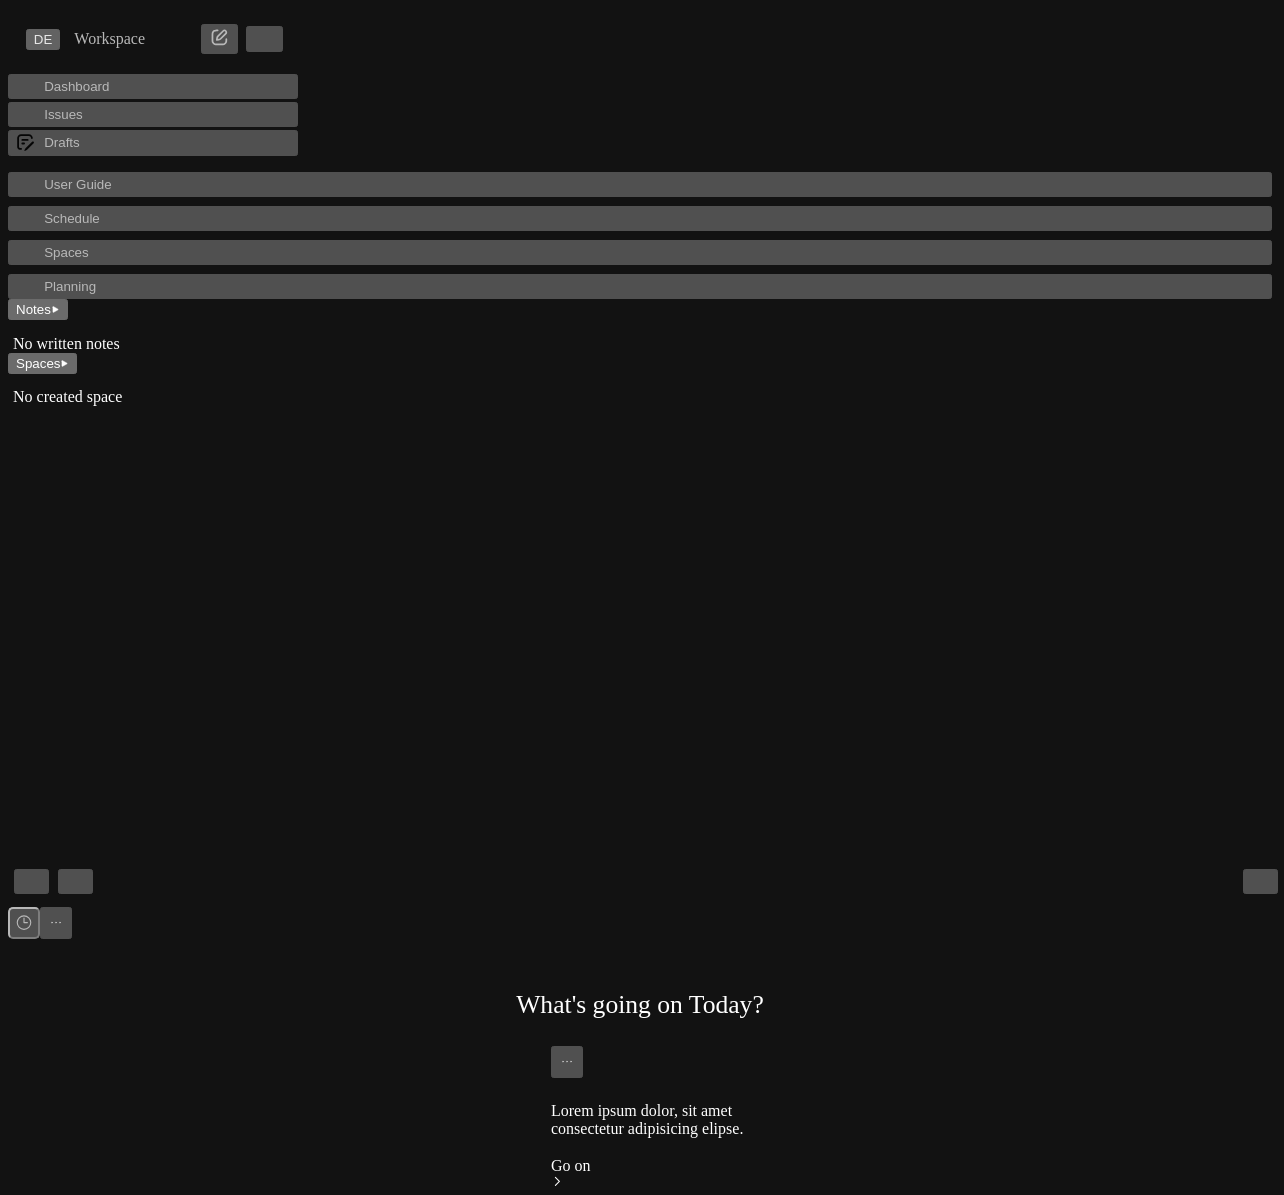
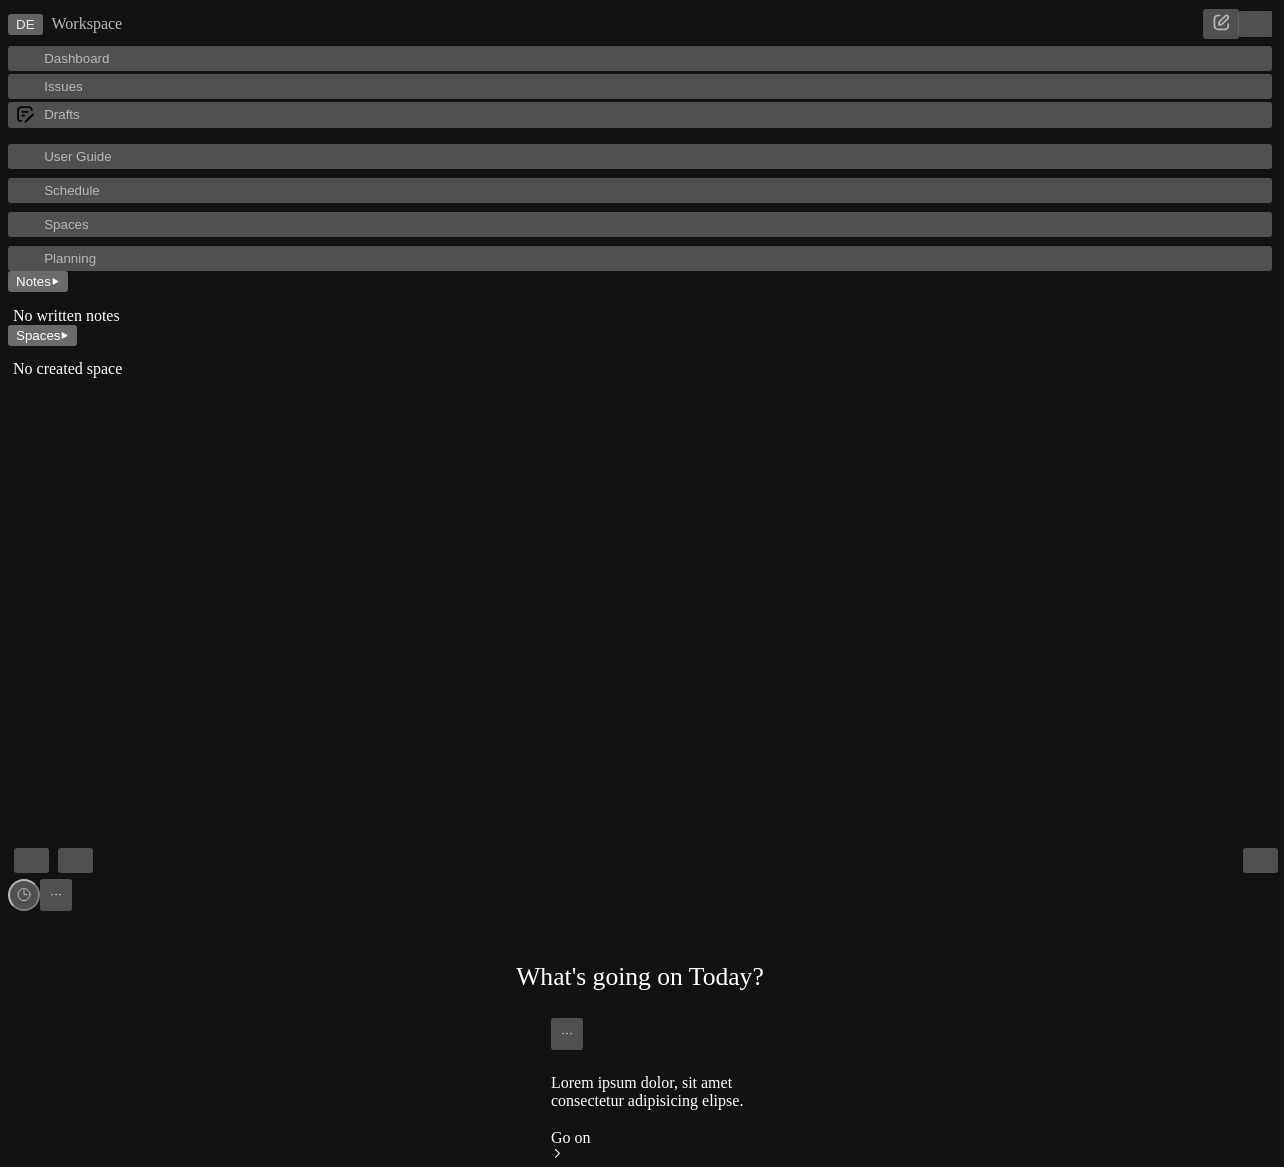

Removing unnecessary styles.

--- a/user/interface/root/ui.blocks.css
+++ b/user/interface/root/ui.blocks.css
@@ -34,6 +34,10 @@
     align-items: center;
     justify-content: space-between;
 }
+.v-center {
+    display: flex;
+    justify-content: center;
+}
 .lg-icon {
     width: 32px;
     height: 32px;
@@ -68,40 +72,8 @@
     color: var(--cr-grey);
     font-size: 14px;
 }
-button.primary-button, button.secondrary-button {
-    display: flex;
-    border: 1px solid var(--cr-transparent);
-    border-radius: 6px;
-    width: fit-content;
-    padding: 5px 12px;
-    height: 30px;
-    transition: opacity .3s var(--ease-in-expo);
-    *{font-weight: 500;}
-}
-button.primary-button:hover, button.secondrary-button:hover {
-    opacity: .9;
-}
-html button.primary-button {
-    background-color: var(--cr-blue);
-}
-html button.secondrary-button {
-    background-color: var(--bg-secondrary-base-color);
-    border-color: var(--bg-border-color);
-}
-#nav-bar {
-    border-bottom: 1px solid var(--cr-transparent);
-    width: 290px;
-}
-#nav-bar > .h-center {
-    padding: 10px .8rem 8px;
-}
 .base-bg-hover:hover {
     background-color: var(--bg-secondrary-base-color);
-}
-.default-button {
-    border-radius: 5px;
-    transition: background-color .3s var(--ease-out-cubic);
-    padding: 5px;
 }
 .hover-incr-opacity:hover {
     opacity: 1;
